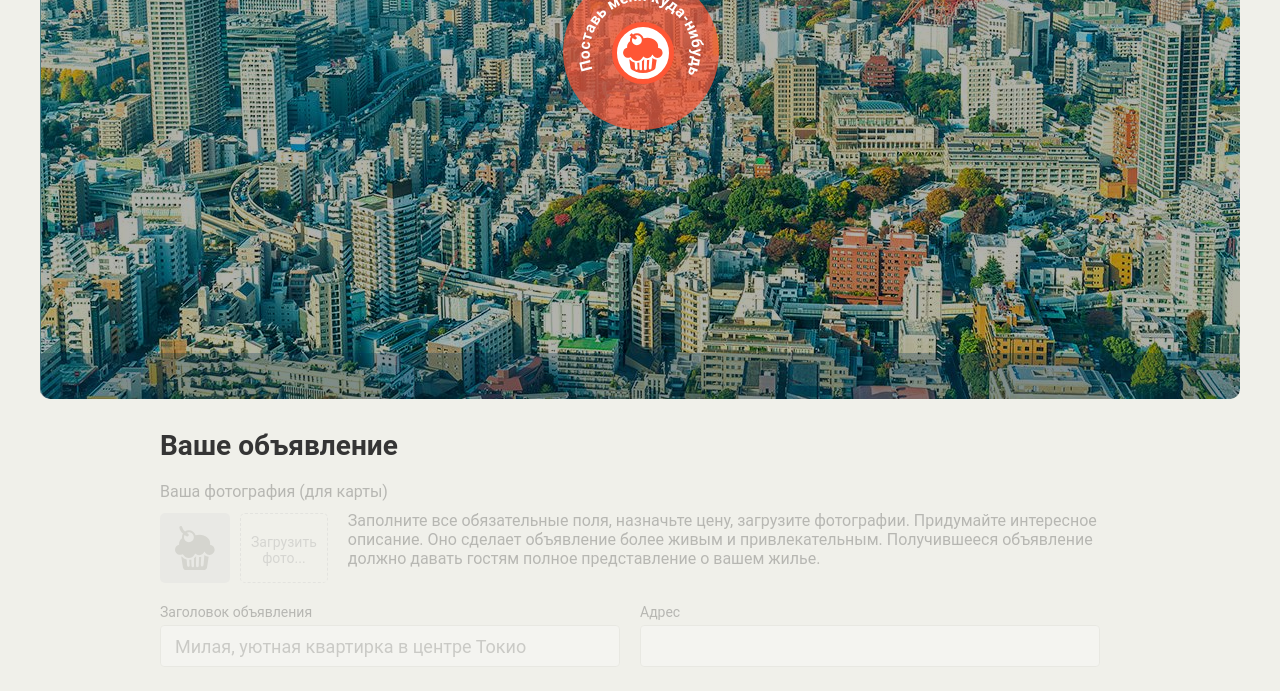
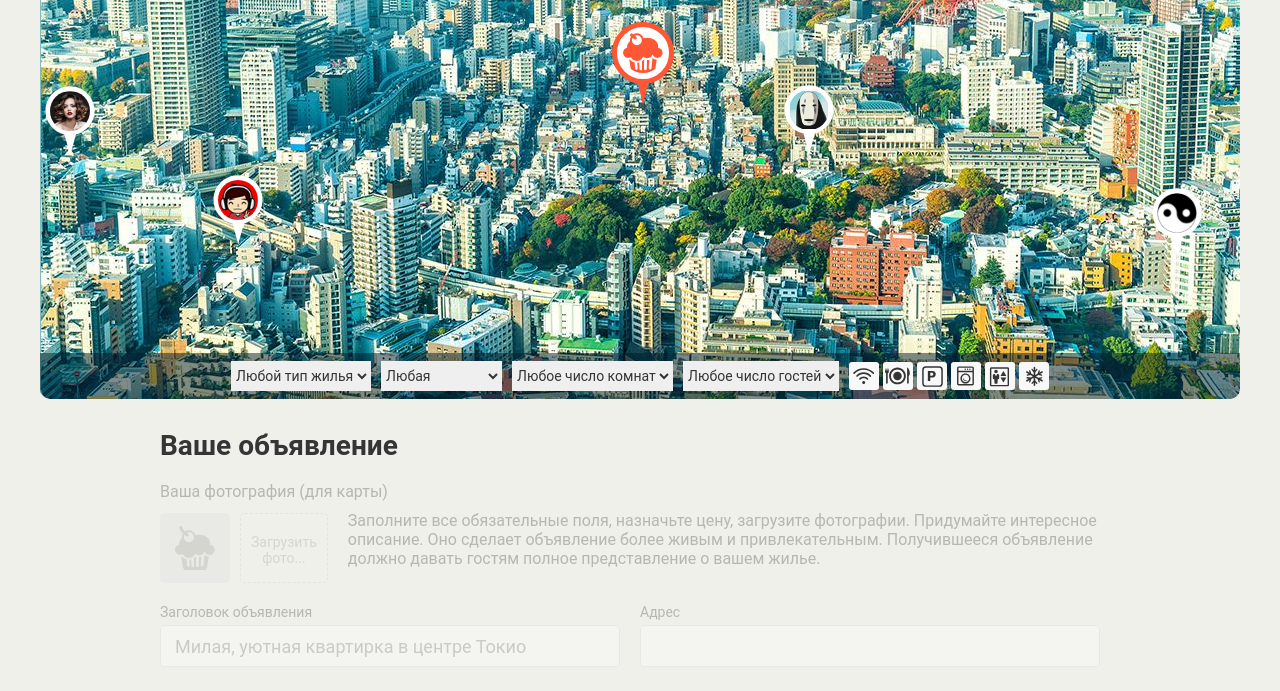
Before and after one commit to kandrukKV/1168091-keksobooking-20, a website: page index.html in a window 1280 px wide. Shown: the part 351-1042 px from the top of the page. Drawn offline with Linux system fonts and the light colour scheme; files whose address does not match are found by name.

Commit message:
module3-task2 try 1

```diff
--- a/index.html
+++ b/index.html
@@ -230,7 +230,9 @@
 
   <!-- Метка объявления -->
   <template id="pin">
-    <button type="button" class="map__pin" style="left: 200px; top: 400px;"><img src="img/avatars/user07.png" width="40" height="40" draggable="false" alt="Метка объявления"></button>
+    <button type="button" class="map__pin" style="left: 200px; top: 400px;">
+      <img src="img/avatars/user07.png" width="40" height="40" draggable="false" alt="Метка объявления">
+    </button>
   </template>
 
   <!-- Сообщение об успешном создании объявления -->
@@ -247,6 +249,6 @@
       <button class="error__button">Попробовать снова</button>
     </div>
   </template>
-
+<script src="js/main.js"></script>
 </body>
 </html>
--- a/js/main.js
+++ b/js/main.js
@@ -0,0 +1,90 @@
+'use strict';
+
+var createPins = function (arr) {
+  var PIN_OFFSET_X = -25;
+  var PIN_OFFSET_Y = -70;
+  var pinTemplate = document.querySelector('#pin')
+    .content
+    .querySelector('.map__pin');
+  var fragment = document.createDocumentFragment();
+
+  for (var i = 0; i < arr.length; i++) {
+    var pinElement = pinTemplate.cloneNode(true);
+    pinElement.style = 'left:' + (arr[i].location.x + PIN_OFFSET_X) + 'px; ' + 'top:' + (arr[i].location.y + PIN_OFFSET_Y) + 'px;';
+    pinElement.firstElementChild.src = arr[i].author.avatar;
+    pinElement.firstElementChild.alt = arr[i].offer.title;
+    fragment.appendChild(pinElement);
+  }
+  return fragment;
+};
+
+var renderPins = function (pins) {
+  var mapPins = document.querySelector('.map__pins');
+  mapPins.appendChild(pins);
+};
+
+var mapActivate = function () {
+  var map = document.querySelector('.map');
+  map.classList.remove('map--faded');
+};
+
+var getRandomInteger = function (min, max) {
+  return Math.floor(min + Math.random() * (max + 1 - min));
+};
+
+var getArrayRandomLength = function (arr) {
+  if (arr.length > 1) {
+    var newArray = [];
+    for (var i = 0; i < getRandomInteger(1, arr.length); i++) {
+      newArray.push(arr[i]);
+    }
+    return newArray;
+  }
+  return arr;
+};
+
+var getRandomElementOfArray = function (arr) {
+  var rand = Math.floor(Math.random() * arr.length);
+  return arr[rand];
+};
+
+var getDemoData = function () {
+  var TIMES = ['12:00', '13:00', '14:00'];
+  var FEATURES = ['wifi', 'dishwasher', 'parking', 'washer', 'elevator', 'conditioner'];
+  var PHOTOS = ['http://o0.github.io/assets/images/tokyo/hotel1.jpg', 'http://o0.github.io/assets/images/tokyo/hotel2.jpg', 'http://o0.github.io/assets/images/tokyo/hotel3.jpg'];
+  var TYPES = ['palace', 'flat', 'house', 'bungalo'];
+  var data = [];
+  var mapPins = document.querySelector('.map__pins');
+
+  for (var i = 1; i <= 8; i++) {
+    var item = {
+      author: {
+        avatar: 'img/avatars/user0' + i + '.png'
+      },
+      offer: {
+        title: 'заголовок предложения ' + i,
+        address: '600, 350',
+        price: (i * 345) + ' $',
+        type: getRandomElementOfArray(TYPES),
+        rooms: getRandomInteger(1, 4),
+        guests: getRandomInteger(1, 6),
+        checkin: getRandomElementOfArray(TIMES),
+        checkout: getRandomElementOfArray(TIMES),
+        features: getArrayRandomLength(FEATURES),
+        description: getRandomElementOfArray(TYPES),
+        photos: getArrayRandomLength(PHOTOS)
+      },
+      location: {
+        x: getRandomInteger(25, mapPins.offsetWidth - 25),
+        y: getRandomInteger(130, 630)
+      }
+    };
+    data.push(item);
+  }
+  return data;
+};
+
+var data = getDemoData();
+var pins = createPins(data);
+mapActivate();
+renderPins(pins);
```
